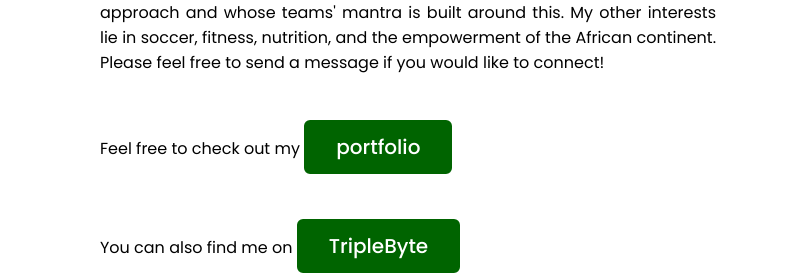
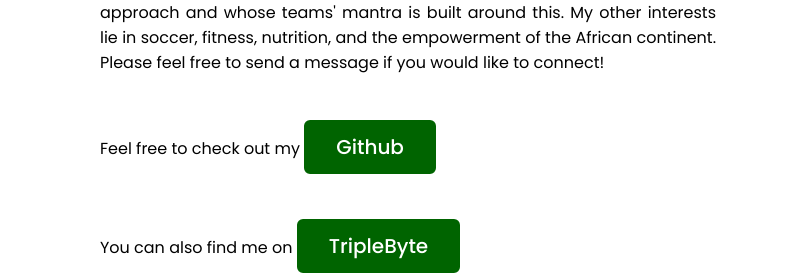
Before and after one commit to tdoshin/mywebsite, a plain HTML site: page index.html in a window 1280 px wide. Shown: the part 1226-1506 px from the top of the page, 484-1280 px from the left. Drawn offline with nearby package versions, Linux system fonts and the light colour scheme.

Commit message:
changes "portfolio" to "Github"

```diff
--- a/index.html
+++ b/index.html
@@ -59,7 +59,7 @@
 
                             I am known for leveraging pragmatism, my love for learning, and effective leadership in problem solving. I thrive well in environments that embody a "customer first" approach and whose teams' mantra is built around this. My other interests lie in soccer, fitness, nutrition, and the empowerment of the African continent. Please feel free to send a message if you would like to connect!
                             <br><br>
-                            Feel free to check out my <a href="https://github.com/tdoshin">portfolio</a>
+                            Feel free to check out my <a href="https://github.com/tdoshin">Github</a>
                             <br><br>
 
                             You can also find me on <a href="https://triplebyte.com/tb/timi-oshin-qahk4fj">TripleByte</a></p>
```
